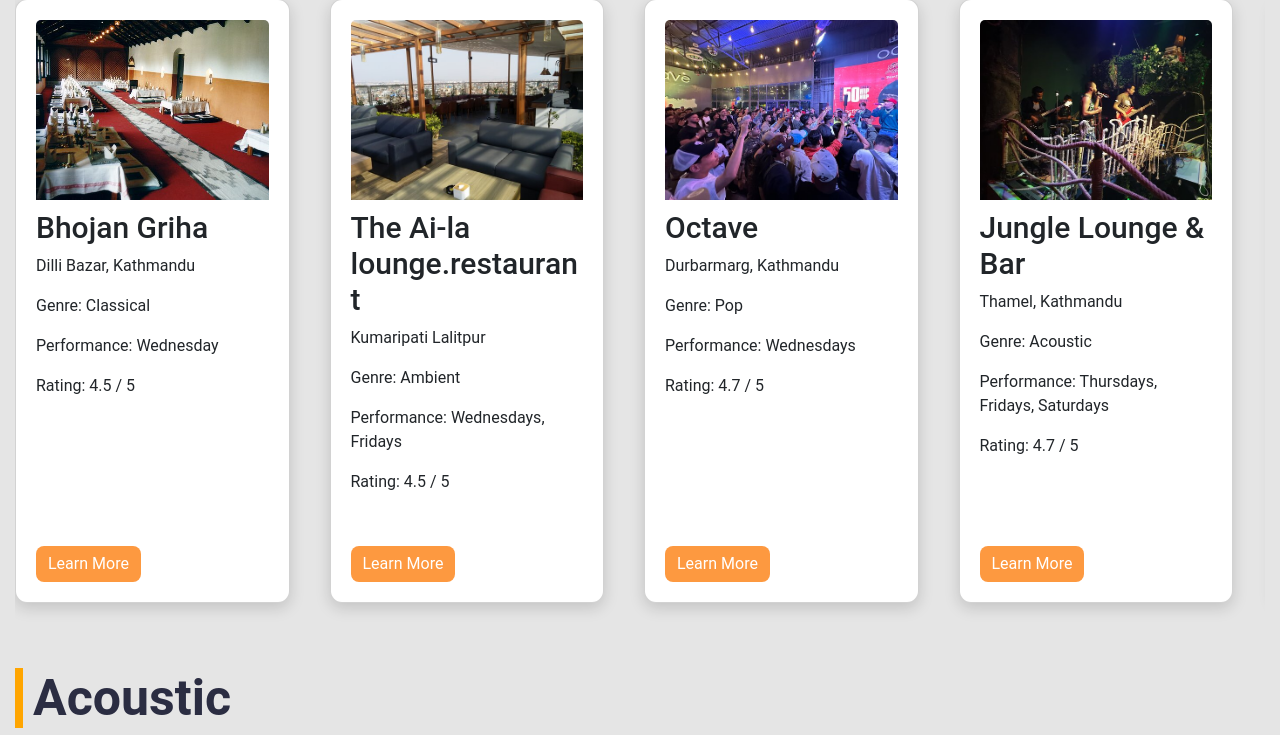
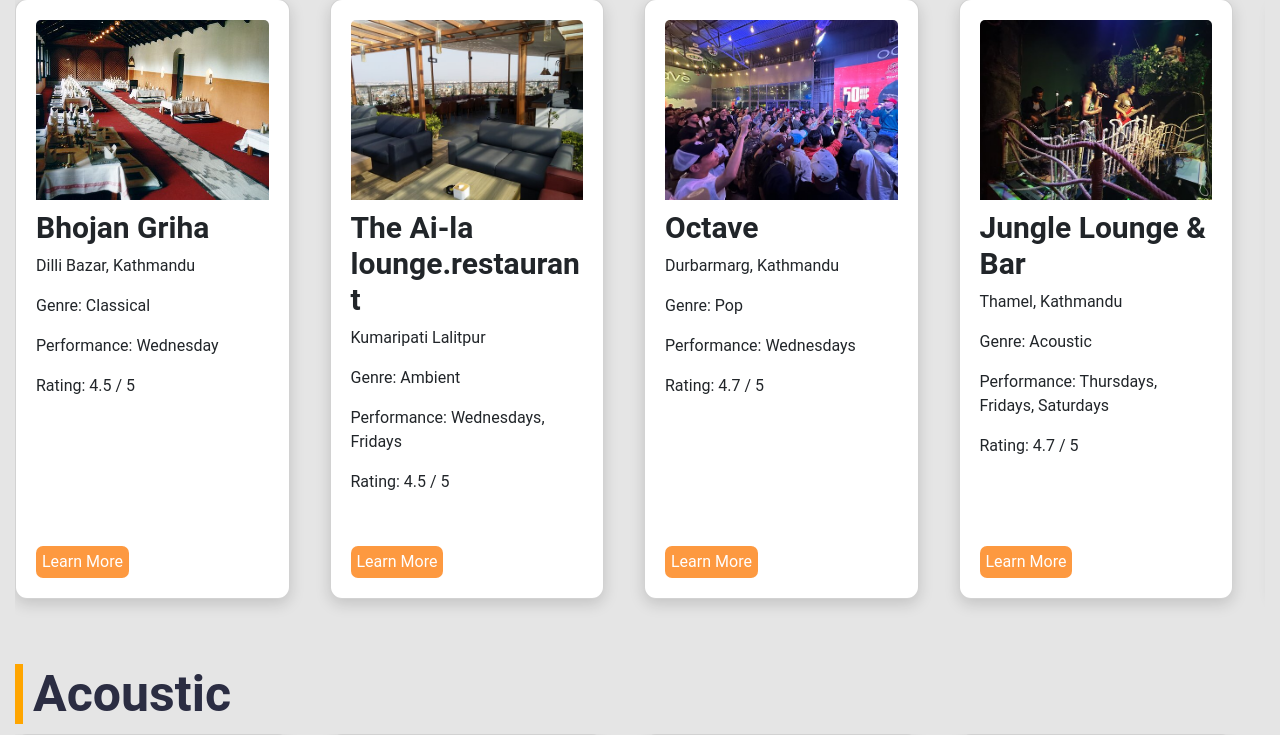
Before and after one commit to Tricch/LMRR, a Django app: page /dashboard in a window 1280 px wide. Shown: the part 190-925 px from the top of the page. Run offline with Django 5.2, Linux system fonts and the light colour scheme; a user stored in the database is signed in; data comes from the database, SQL or seed files in the repository.

Commit message:
new changes2

```diff
--- a/static/css/style.css
+++ b/static/css/style.css
@@ -236,7 +236,7 @@ body {
 }
 
 .card .card-title {
-  font: weight 550px;
+  font-weight: 600;
   font-size: 30px;
 }
 
@@ -253,8 +253,8 @@ body {
   text-decoration: none;
   color: white;
   background: var(--orange);
-  padding: 6px 12px;
-  border-radius: 8px;
+  padding: 4px 6px;
+  border-radius: 7px;
   transition: background 0.2s;
 }
 
```
